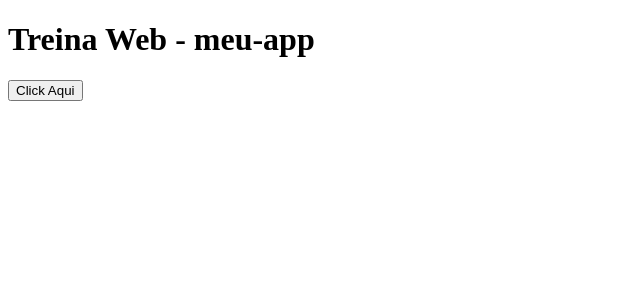
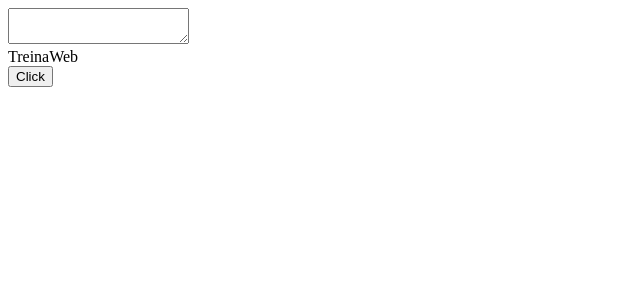
Before and after one commit to RodResq/meu-app, an Angular app: page / in a window 1280 px wide. Shown: the top 300 px of the page, without its empty margins (0-640 px from the left). Built offline with nearby package versions, Linux system fonts and the light colour scheme.

Commit message:
Ng-content review

```diff
--- a/src/app/app.component.html
+++ b/src/app/app.component.html
@@ -1 +1,5 @@
-<app-meu-componente [nomeExterno]="title" (myClick)="handleClick($event)"></app-meu-componente>
+<app-meu-componente>
+  <div>
+    <button>Click</button>
+  </div>
+</app-meu-componente>
--- a/src/app/app.module.ts
+++ b/src/app/app.module.ts
@@ -3,6 +3,7 @@ import { NgModule } from '@angular/core';
 
 import { AppComponent } from './app.component';
 import { MeuComponenteComponent } from './meu-componente/meu-componente.component';
+import {FormsModule} from '@angular/forms';
 
 @NgModule({
   declarations: [
@@ -10,7 +11,8 @@ import { MeuComponenteComponent } from './meu-componente/meu-componente.componen
     MeuComponenteComponent
   ],
   imports: [
-    BrowserModule
+    BrowserModule,
+    FormsModule
   ],
   providers: [],
   bootstrap: [AppComponent]
--- a/src/app/meu-componente/meu-componente.component.html
+++ b/src/app/meu-componente/meu-componente.component.html
@@ -1,3 +1,5 @@
-<h1>{{ nome }} - {{ atributoExterno }}</h1>
-
-<button (click)="callClick()">Click Aqui</button>
+<textarea [(ngModel)]="myStyle" ></textarea>
+<div [style]="mySafeStyle" >
+  TreinaWeb
+</div>
+<ng-content></ng-content>
--- a/src/app/meu-componente/meu-componente.component.ts
+++ b/src/app/meu-componente/meu-componente.component.ts
@@ -1,29 +1,23 @@
-import {Component, EventEmitter, Input, OnDestroy, OnInit, Output} from '@angular/core';
+import {Component, OnInit} from '@angular/core';
+import {DomSanitizer} from '@angular/platform-browser';
 
 @Component({
   selector: 'app-meu-componente',
   templateUrl: './meu-componente.component.html',
   styleUrls: ['./meu-componente.component.css']
 })
-export class MeuComponenteComponent implements OnInit, OnDestroy {
+export class MeuComponenteComponent implements OnInit {
 
-  nome = 'Treina Web';
+  myStyle = '';
 
-  @Input('nomeExterno') atributoExterno;
-
-  @Output() myClick = new EventEmitter<any>();
-
-  constructor() { }
-
-  ngOnInit(): void {
-    console.log('Abc');
+  get mySafeStyle(){
+    return  this.sanitizer.bypassSecurityTrustStyle(this.myStyle);
   }
 
-  ngOnDestroy(): void {
-    console.log('OnDestroy');
-  }
+  constructor(
+    private sanitizer: DomSanitizer
+  ) { }
 
-  callClick() {
-    this.myClick.emit(123)
+  ngOnInit() {
   }
 }
```
